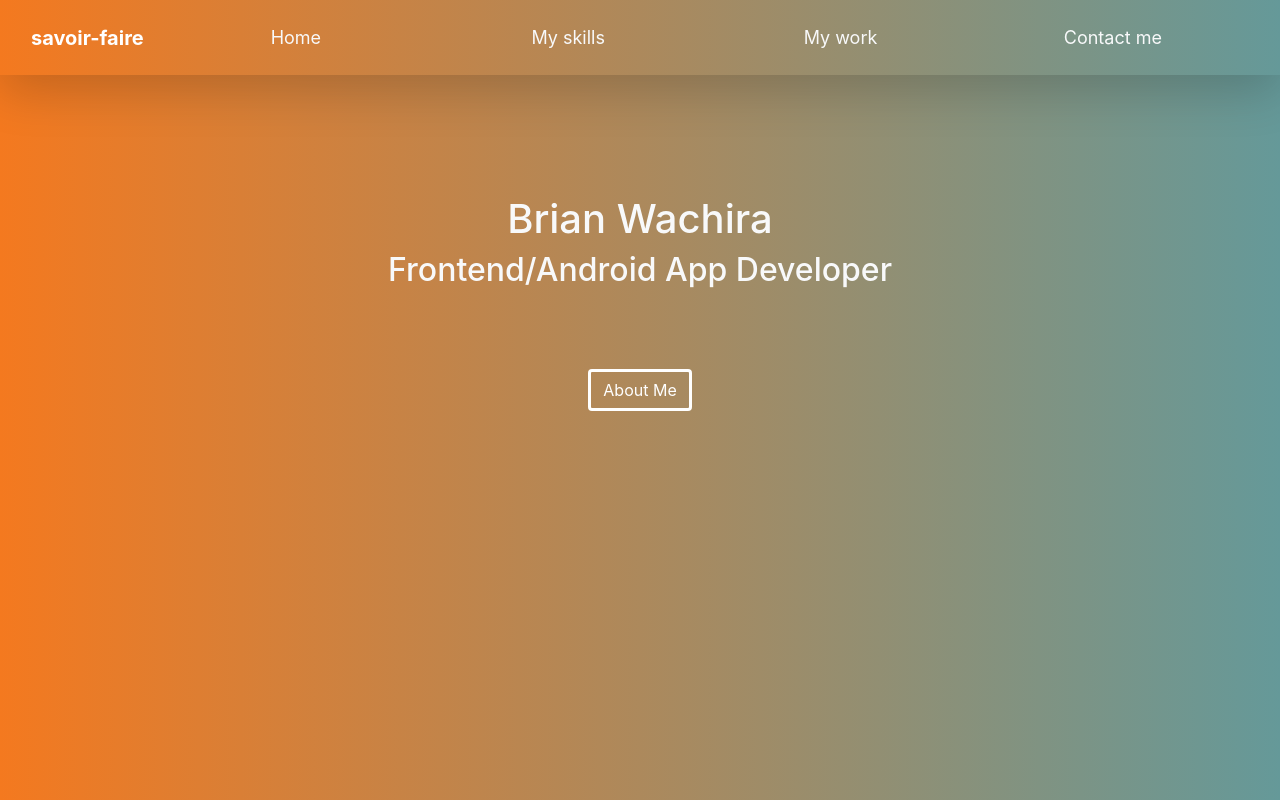
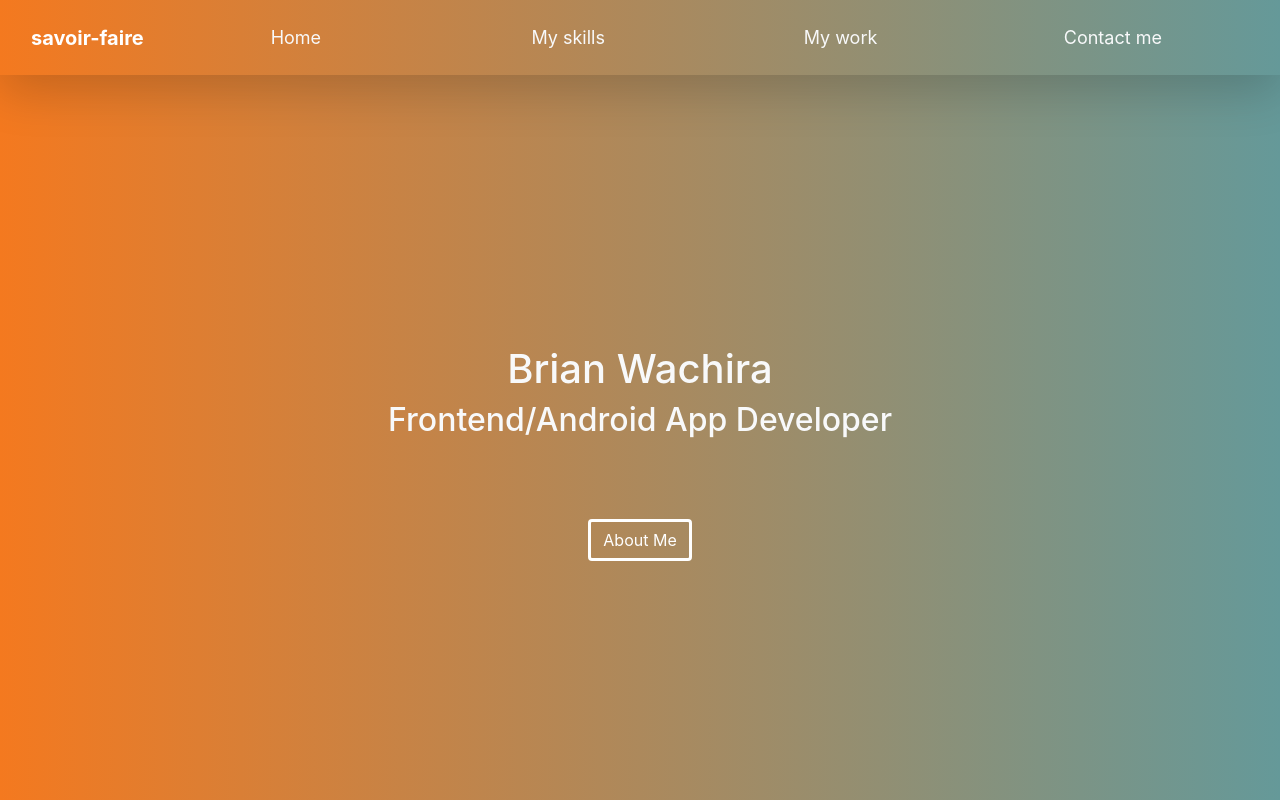
Before and after one commit to brianwachira/savoir-faire, a Vue app: page / in a window 1280 px wide. Built offline with nearby package versions, Linux system fonts and the light colour scheme.

Commit message:
set align-self-center for home page and landing page height center

```diff
--- a/src/components/shared/Home.vue
+++ b/src/components/shared/Home.vue
@@ -1,8 +1,8 @@
 <template>
 <div class="content">
     <div class="container-fluid">
-        <div class="row">
-            <div class="col text-center mt-5 ">
+        <div class="row landing-page">
+            <div class="col text-center align-self-center">
                 <h1 class="text-light">Brian Wachira</h1>
                 <h2 class="text-light">Frontend/Android App Developer</h2>
                 <router-link class="btn btn-inherit mt-5" to="/about" tag="button">About Me</router-link>
@@ -15,4 +15,8 @@
 .mt-5{
     margin-top: 4.5rem!important;
 }
+
+.landing-page{
+    height: calc(100vh - 140px);
+}
 </style>
```
